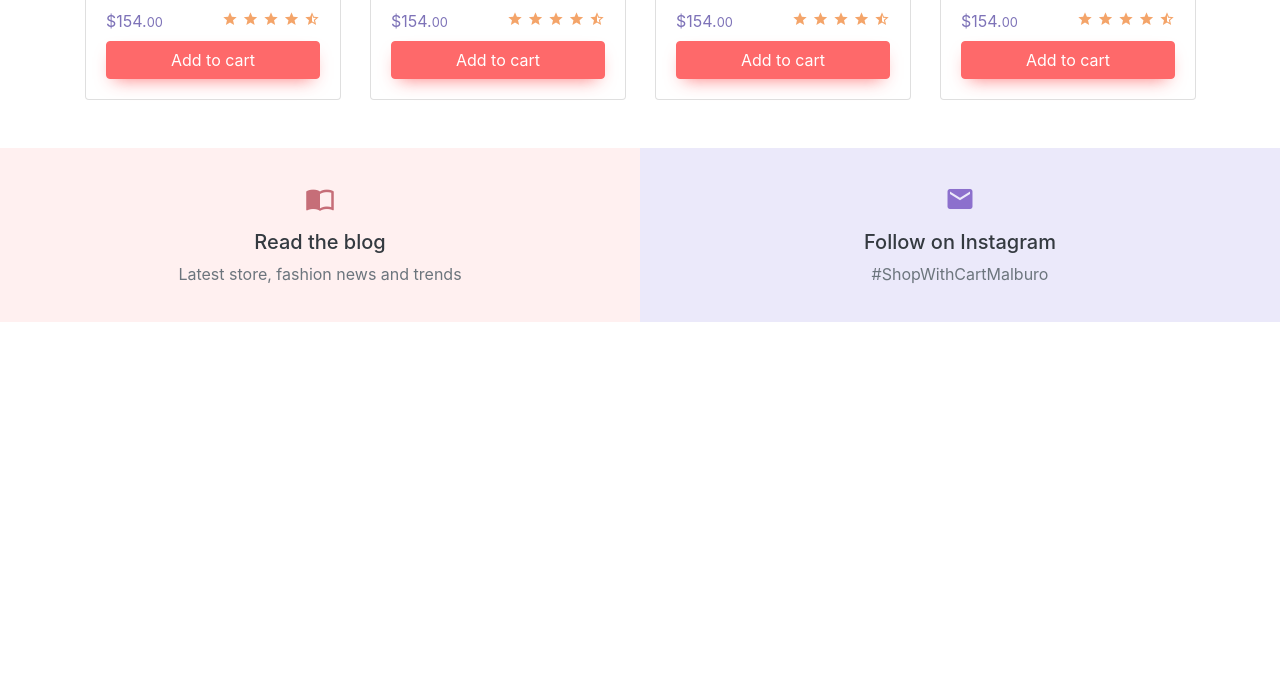
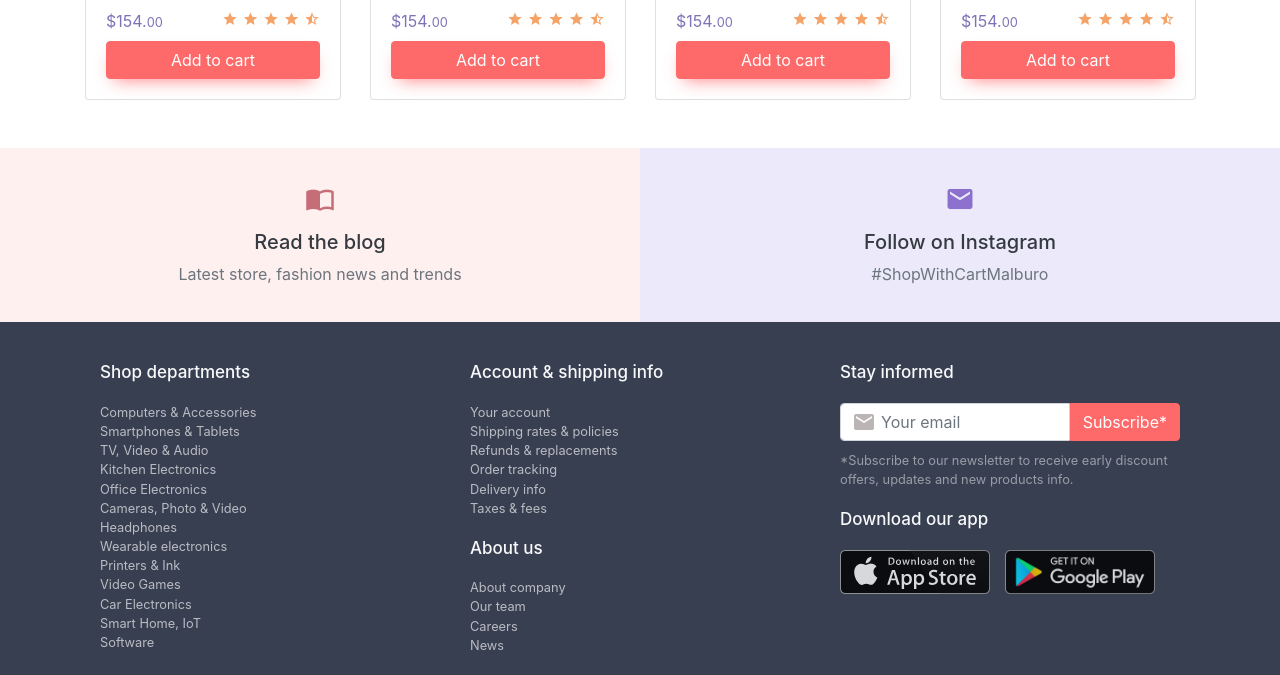
Before and after one commit to malburo/E-commerce-bootstrap-4, a plain HTML site: page index.html in a window 1280 px wide. Shown: the part 1318-1993 px from the top of the page. Before the commit the page ends 1640 px from the top, so only its background shows below. Drawn offline with nearby package versions, Linux system fonts and the light colour scheme.

Commit message:
footer-widget-component

```diff
--- a/assets/css/main.css
+++ b/assets/css/main.css
@@ -13,7 +13,9 @@
 img {
   max-width: 100%;
 }
-
+.opacity-50 {
+  opacity: 0.5;
+}
 .btn-primary {
   color: #fff;
   background-color: var(--tomato-color);
@@ -95,3 +97,68 @@ img {
   color: #8c70cd;
   font-size: 30px;
 }
+
+/* footer */
+.bg-footer {
+  background-color: #383f51;
+}
+.widget-title {
+  margin: 20px 0;
+  font-size: 1.0625rem;
+  font-weight: 500;
+}
+
+.widget-list {
+  list-style: none;
+  margin: 0;
+  padding: 0;
+}
+.widget {
+  padding: 20px 0px;
+}
+.widget-list-item {
+  font-size: 0.8rem;
+}
+
+.widget-list-link {
+  text-decoration: none;
+  color: rgba(255, 255, 255, 0.65);
+  transition: color 0.15s ease-in-out;
+}
+
+.widget-list-link:hover {
+  text-decoration: none;
+  color: #fff;
+}
+
+.input-group {
+  position: relative;
+  margin-bottom: 10px;
+}
+
+.input-group-icon {
+  position: absolute;
+  bottom: 1px;
+}
+.widget-icon {
+  color: #bbb5b5;
+  background-color: transparent;
+  border: none;
+  height: 100%;
+}
+.input-email {
+  padding-left: 2.5rem !important;
+  border-top-right-radius: 0;
+  border-bottom-right-radius: 0;
+}
+.input-sub {
+  border-bottom-left-radius: 0;
+  border-top-left-radius: 0;
+}
+.ios-icon-download,
+.android-icon-download {
+  width: 150px;
+  margin-right: 10px;
+  opacity: 0.8;
+  cursor: pointer;
+}
--- a/index.html
+++ b/index.html
@@ -251,5 +251,81 @@
         </div>
       </section>
     </main>
+    <!-- footer -->
+    <footer class="bg-footer">
+      <!--  -->
+      <div class="container">
+        <div class="d-flex align-items-start justify-content-between widget">
+          <div class="col-md-4">
+            <h3 class="widget-title text-light">Shop departments</h3>
+            <ul class="widget-list">
+              <li class="widget-list-item"><a href="#" class="widget-list-link">Computers & Accessories</a></li>
+              <li class="widget-list-item"><a href="#" class="widget-list-link">Smartphones & Tablets</a></li>
+              <li class="widget-list-item"><a href="#" class="widget-list-link">TV, Video & Audio</a></li>
+              <li class="widget-list-item"><a href="#" class="widget-list-link">Kitchen Electronics</a></li>
+              <li class="widget-list-item"><a href="#" class="widget-list-link">Office Electronics</a></li>
+              <li class="widget-list-item"><a href="#" class="widget-list-link">Cameras, Photo & Video</a></li>
+              <li class="widget-list-item"><a href="#" class="widget-list-link">Headphones</a></li>
+              <li class="widget-list-item"><a href="#" class="widget-list-link">Wearable electronics</a></li>
+              <li class="widget-list-item"><a href="#" class="widget-list-link">Printers & Ink</a></li>
+              <li class="widget-list-item"><a href="#" class="widget-list-link">Video Games</a></li>
+              <li class="widget-list-item"><a href="#" class="widget-list-link">Car Electronics</a></li>
+              <li class="widget-list-item"><a href="#" class="widget-list-link">Smart Home, IoT</a></li>
+              <li class="widget-list-item"><a href="#" class="widget-list-link">Software</a></li>
+            </ul>
+          </div>
+          <!--  -->
+          <div class="col-md-4">
+            <div class="">
+              <h3 class="widget-title text-light">Account & shipping info</h3>
+              <ul class="widget-list">
+                <li class="widget-list-item"><a href="#" class="widget-list-link">Your account</a></li>
+                <li class="widget-list-item"><a href="#" class="widget-list-link">Shipping rates & policies</a></li>
+                <li class="widget-list-item"><a href="#" class="widget-list-link">Refunds & replacements</a></li>
+                <li class="widget-list-item"><a href="#" class="widget-list-link">Order tracking</a></li>
+                <li class="widget-list-item"><a href="#" class="widget-list-link">Delivery info</a></li>
+                <li class="widget-list-item"><a href="#" class="widget-list-link">Taxes & fees</a></li>
+              </ul>
+            </div>
+            <div class="">
+              <h3 class="widget-title text-light">About us</h3>
+              <ul class="widget-list">
+                <li class="widget-list-item"><a href="#" class="widget-list-link">About company</a></li>
+                <li class="widget-list-item"><a href="#" class="widget-list-link">Our team</a></li>
+                <li class="widget-list-item"><a href="#" class="widget-list-link">Careers</a></li>
+                <li class="widget-list-item"><a href="#" class="widget-list-link">News</a></li>
+              </ul>
+            </div>
+          </div>
+          <!--  -->
+          <div class="col-md-4">
+            <!--  -->
+            <div class="">
+              <h3 class="widget-title text-light">Stay informed</h3>
+              <form action="" class="input-group">
+                <div class="d-flex">
+                  <div class="input-group-icon">
+                    <span class="material-icons email input-group-text widget-icon">email</span>
+                  </div>
+                  <input type="text" placeholder="Your email" class="form-control input-email" />
+                  <div class="">
+                    <button class="btn btn-primary input-sub">Subscribe*</button>
+                  </div>
+                </div>
+              </form>
+              <small class="form-text text-light opacity-50">*Subscribe to our newsletter to receive early discount offers, updates and new products info.</small>
+            </div>
+            <!--  -->
+            <div class="">
+              <h3 class="widget-title text-light">Download our app</h3>
+              <div class="">
+                <img src="./assets/image/ios.svg" alt="ios" class="ios-icon-download" />
+                <img src="./assets/image/android.png" alt="android" class="android-icon-download" />
+              </div>
+            </div>
+          </div>
+        </div>
+      </div>
+    </footer>
   </body>
 </html>
```
Also changed, not shown: assets/css/base.css (line endings or trailing spaces), assets/image/android.png (added), assets/image/ios.svg (added).
